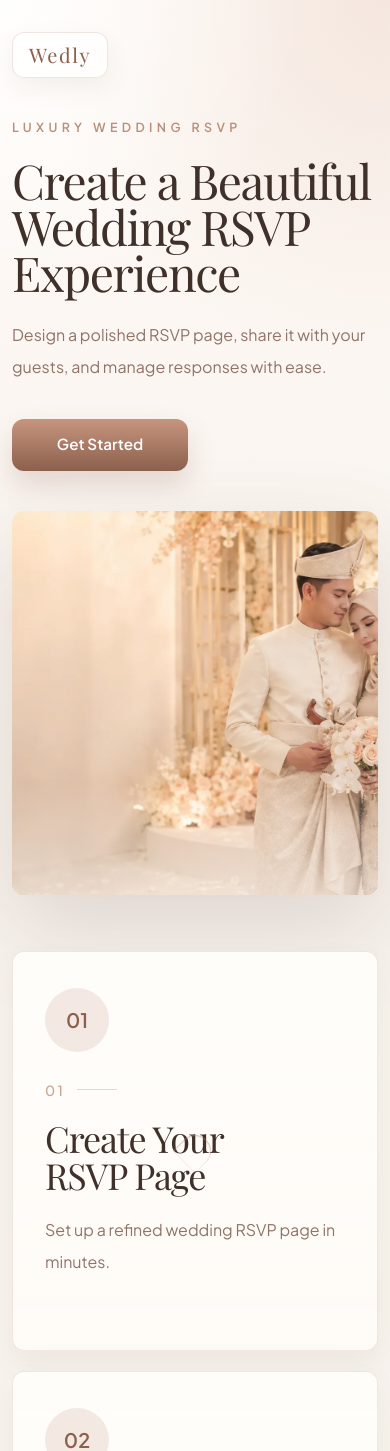
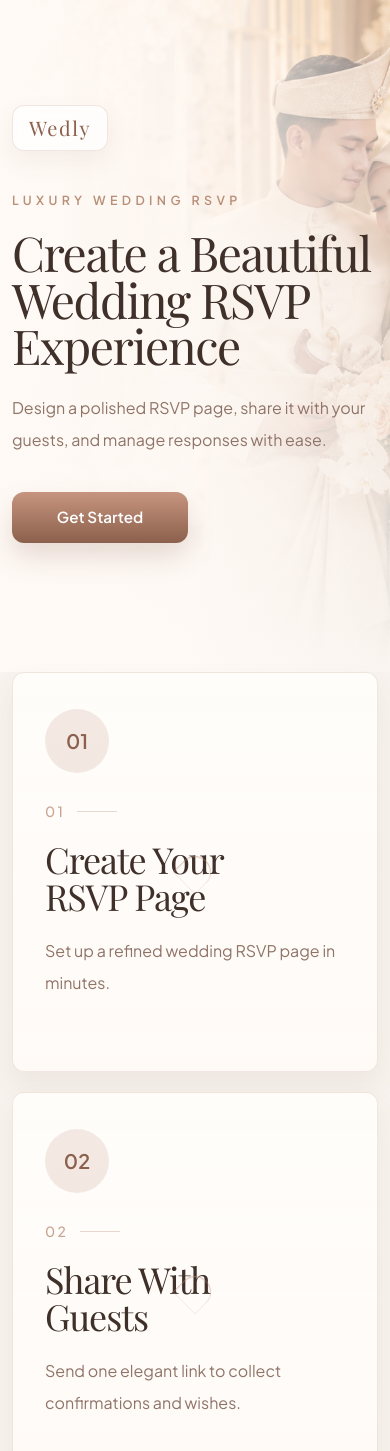
Before and after one commit to shzdev/wedly, a Next.js app: page / in a window 390 px wide. Shown: the top 1451 px of the page. Built offline with nearby package versions, Linux system fonts and the light colour scheme; no server answers; a web font is replaced by a local one.

Commit message:
add hero background

```diff
--- a/ai-memory/current-session.md
+++ b/ai-memory/current-session.md
@@ -47,7 +47,7 @@ Project: Wedly
 - State-transition scroll behavior was fixed for same-route Wedly transitions by adding a client scroll helper, marking pending top-scroll on `Continue`, consuming it globally after refresh/render, and using it after successful event creation before `router.refresh()`.
 - Landing `Continue` scroll timing was adjusted so it only marks a pending top-scroll and does not scroll immediately before the create-state transition.
 - Create-event submit now mirrors landing `Continue`: it marks pending top-scroll on submit and waits until owner-state render/refresh before resetting viewport to top.
-- Landing hero right-side abstract CSS visual was replaced with the real `public/hero-img.webp` asset via `next/image`, with a soft ivory gradient blend overlay.
+- Landing hero now uses `public/hero-img.png` as a full-section background image with layered ivory gradients; the previous right-side image card and `next/image` hero markup were removed.
 
 ## Validation
 - `npm run lint` passed.
@@ -70,7 +70,7 @@ Project: Wedly
 - Validation after state-transition scroll reset fix: `npm run lint`, `npm run typecheck`, and `npm run build` passed.
 - Validation after landing `Continue` scroll timing fix: `npm run lint` and `npm run typecheck` passed.
 - Validation after create-event scroll timing alignment: `npm run lint` and `npm run typecheck` passed.
-- Validation after landing hero image replacement: `npm run lint`, `npm run typecheck`, and `npm run build` passed.
+- Validation after full-background landing hero image correction: `npm run lint`, `npm run typecheck`, and `npm run build` passed.
 
 ## Deployment
 - Repository was pushed to GitHub on `main`.
--- a/src/app/globals.css
+++ b/src/app/globals.css
@@ -276,6 +276,23 @@ h4 {
   color: var(--primary);
 }
 
+.wedly-hero-with-bg {
+  background-image:
+    linear-gradient(
+      90deg,
+      rgba(255, 250, 246, 0.98) 0%,
+      rgba(255, 250, 246, 0.9) 34%,
+      rgba(255, 250, 246, 0.48) 58%,
+      rgba(255, 250, 246, 0.16) 78%,
+      rgba(255, 250, 246, 0) 100%
+    ),
+    linear-gradient(180deg, rgba(255, 250, 246, 0) 72%, var(--background) 100%),
+    url("/hero-img.png");
+  background-position: center right;
+  background-repeat: no-repeat;
+  background-size: cover;
+}
+
 .wedly-section-shell {
   position: relative;
 }
@@ -519,6 +536,21 @@ h4 {
 }
 
 @media (max-width: 767px) {
+  .wedly-hero-with-bg {
+    min-height: 42rem;
+    background-image:
+      linear-gradient(
+        90deg,
+        rgba(255, 250, 246, 0.98) 0%,
+        rgba(255, 250, 246, 0.92) 48%,
+        rgba(255, 250, 246, 0.62) 78%,
+        rgba(255, 250, 246, 0.32) 100%
+      ),
+      linear-gradient(180deg, rgba(255, 250, 246, 0.12) 0%, var(--background) 100%),
+      url("/hero-img.png");
+    background-position: 62% center;
+  }
+
   .wedly-ticket::before,
   .wedly-ticket::after {
     top: auto;
--- a/src/app/page.tsx
+++ b/src/app/page.tsx
@@ -1,4 +1,3 @@
-import Image from "next/image";
 import { AuthCard } from "@/components/auth-card";
 import { CreateWeddingForm } from "@/components/create-wedding-form";
 import { FloatingPetals } from "@/components/floating-petals";
@@ -94,12 +93,14 @@ export default async function Home() {
 
   return (
     <main className="relative overflow-x-hidden bg-background">
-      <div className="absolute inset-x-0 top-0 h-[48rem] bg-[radial-gradient(circle_at_top_left,rgba(255,255,255,0.85),transparent_35%),radial-gradient(circle_at_top_right,rgba(235,213,201,0.52),transparent_42%),linear-gradient(180deg,rgba(255,250,246,0.92),rgba(248,243,238,0))]" />
       <div className="relative">
-        <section className="wedly-page-frame grid min-h-[92vh] items-center gap-10 pb-14 pt-8 md:pb-18 md:pt-10 lg:grid-cols-[1.02fr_0.98fr] lg:gap-14">
-          <div className="relative z-10">
+        <section className="wedly-hero-with-bg relative flex min-h-[92vh] items-center overflow-hidden pb-14 pt-8 md:pb-18 md:pt-10">
+          <div className="wedly-page-frame relative z-10 w-full">
+            <div className="max-w-2xl">
               <div className="wedly-pill inline-flex items-center gap-3 border border-border/70 bg-white/70 px-4 py-2 shadow-[0_10px_24px_rgba(110,83,69,0.08)] backdrop-blur">
-              <span className="font-serif text-xl tracking-[0.08em] text-primaryDark">Wedly</span>
+                <span className="font-serif text-xl tracking-[0.08em] text-primaryDark">
+                  Wedly
+                </span>
               </div>
               <p className="wedly-kicker mt-10">Luxury Wedding RSVP</p>
               <h1 className="mt-5 max-w-2xl text-5xl leading-[0.96] text-textMain sm:text-6xl md:text-7xl lg:text-[5.5rem]">
@@ -115,17 +116,6 @@ export default async function Home() {
                 </a>
               </div>
             </div>
-          <div className="relative min-h-[24rem] overflow-hidden rounded-[var(--wedly-radius)] shadow-[0_36px_90px_rgba(110,83,69,0.18)] md:min-h-[36rem] lg:min-h-[42rem]">
-            <Image
-              src="/hero-img.webp"
-              alt="Bride and groom overlooking a warm wedding landscape"
-              fill
-              priority
-              sizes="(min-width: 1024px) 48vw, 100vw"
-              className="object-cover object-center"
-            />
-            <div className="absolute inset-0 bg-[linear-gradient(180deg,rgba(255,250,246,0.04)_0%,rgba(255,250,246,0.18)_100%)] lg:bg-[linear-gradient(90deg,rgba(255,250,246,0.98)_0%,rgba(255,250,246,0.82)_24%,rgba(255,250,246,0.28)_54%,rgba(255,250,246,0)_100%)]" />
-            <div className="absolute inset-x-0 bottom-0 h-28 bg-[linear-gradient(180deg,rgba(255,250,246,0)_0%,rgba(248,243,238,0.55)_100%)]" />
           </div>
         </section>
 
```
Also changed, not shown: public/hero-img.png (added), public/hero-img.webp (deleted). Lines whose indentation alone changed are shown as unchanged.
